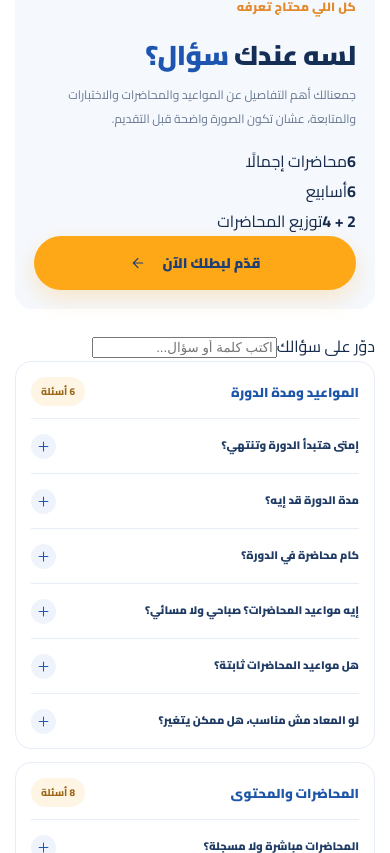
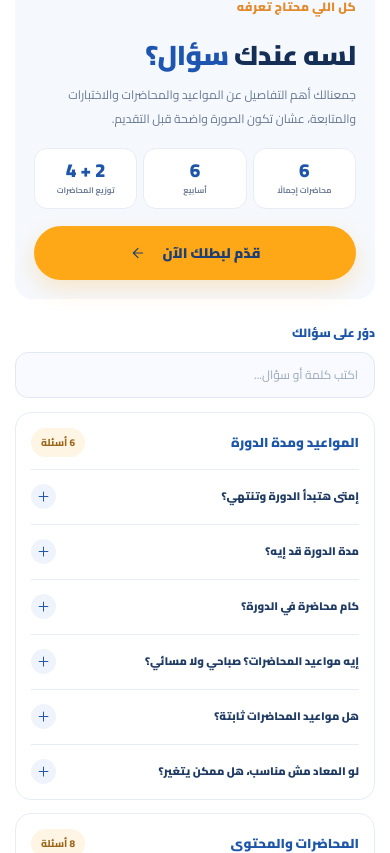
Before and after one commit to Abdo1629/nashaa-alim, a React (Vite) app: page / in a window 390 px wide. Shown: the part 7971-8824 px from the top of the page. Built offline with nearby package versions, Linux system fonts and the light colour scheme.

Commit message:
Polish responsive FAQ search and summary UI

```diff
--- a/src/App.css
+++ b/src/App.css
@@ -878,3 +878,30 @@ body { overflow-x: hidden; }
   .intro-video-play-caption { font-size: 10px; }
 }
 @media(prefers-reduced-motion:reduce) { .intro-video-play { transition: none; } }
+
+
+/* FAQ search, summary and empty states */
+.faq-content{min-width:0}
+.faq-search-label{display:block;margin:0 0 8px;color:#1d56a8;font-size:12px;font-weight:900}
+.faq-search{display:block;width:100%;min-height:48px;margin:0 0 20px;padding:0 16px;border:1px solid #e1e8f2;border-radius:13px;background:#f8faff;color:#203c65;font:inherit;font-size:13px;outline:none;transition:border-color .2s ease,box-shadow .2s ease,background .2s ease}
+.faq-search::placeholder{color:#9aa8ba}
+.faq-search:focus{border-color:#2d68cc;background:#fff;box-shadow:0 0 0 4px rgba(45,104,204,.1)}
+.faq-stats{display:grid;grid-template-columns:repeat(3,minmax(0,1fr));gap:8px;margin:24px 0}
+.faq-stats>div{display:flex;flex-direction:column;align-items:center;justify-content:center;gap:3px;min-width:0;padding:12px 7px;border:1px solid #e8edf5;border-radius:13px;background:#fff}
+.faq-stats strong{color:#1d56a8;font-size:22px;font-weight:900;line-height:1.2}
+.faq-stats span{color:#718098;font-size:9px;font-weight:700;text-align:center;line-height:1.6}
+.faq-note{margin:16px 2px 0;color:#8a98aa;font-size:10px;line-height:1.9}
+.faq-empty{padding:28px 20px;border:1px dashed #d7e1ef;border-radius:16px;background:#f8faff;text-align:center}
+.faq-empty strong{color:#1d56a8;font-size:15px}
+.faq-empty p{margin:7px 0 13px;color:#718098;font-size:12px}
+.faq-empty button{border:0;border-radius:30px;padding:8px 15px;background:#fff0d5;color:#956013;font-size:11px;font-weight:800}
+.faq-item button span{min-width:0}
+.faq-item button i{display:grid;place-items:center}
+@media(max-width:700px){
+  .faq-search{min-height:46px;margin-bottom:14px;font-size:12px}
+  .faq-stats{margin:17px 0;gap:6px}
+  .faq-stats>div{padding:10px 4px}
+  .faq-stats strong{font-size:19px}
+  .faq-stats span{font-size:8px}
+  .faq-note{font-size:9px}
+}
```
